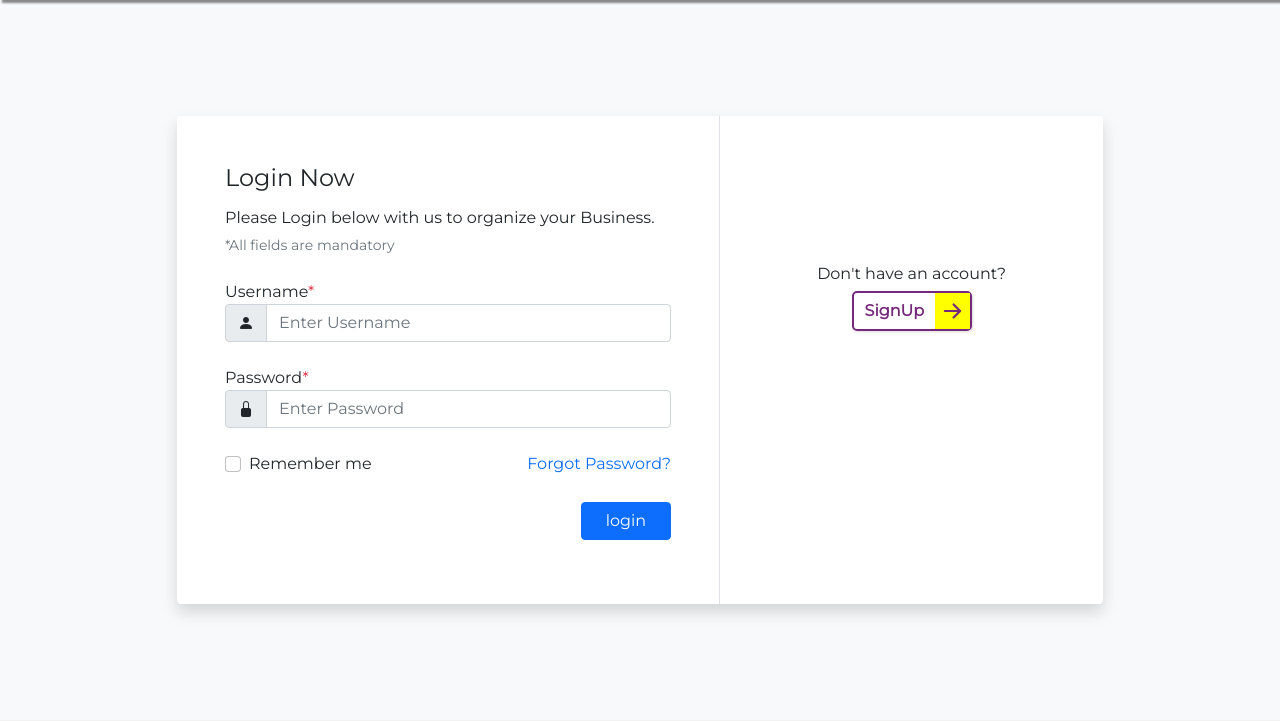
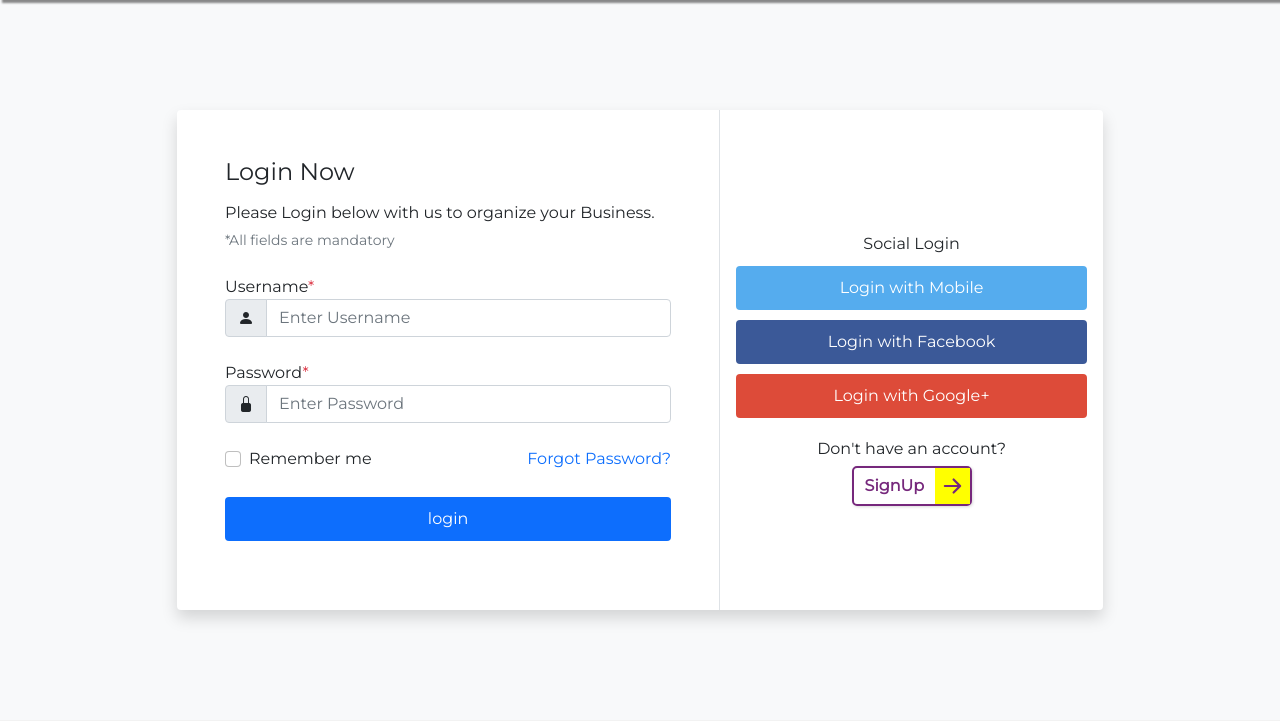
Before and after one commit to falgunidable/bizgrowth-project, a PHP site: page /bizgrowth/login in a window 1280 px wide. Shown: the part 80-801 px from the top of the page. Run offline with PHP 8.4, Linux system fonts and the light colour scheme; some libraries are stand-ins or nearby versions.

Commit message:
added social login

```diff
--- /dev/null
+++ b/composer.json
@@ -0,0 +1,5 @@
+{
+    "require": {
+        "google/apiclient": "^2.0"
+    }
+}
--- a/gst_checklist.php
+++ b/gst_checklist.php
@@ -56,7 +56,7 @@ include('Navbar/nav.php');
         <div style="background-color:lightblue;">
             <h1 style="font-size:50px;" class="p-5 fst-italic"><b>GST<br/> REGISTRATION<br/> Checklist</b></h1>
         </div><br/>
-        <div style="border:5px solid black"><iframe src="./assets/gst_checklist.pdf#toolbar=0" width="100%" height="760px"></iframe></div>
+        <div style="border:5px solid black"><iframe src="./assets/gst_checklist.pdf#toolbar=0" width="100%" height="785px"></iframe></div>
         <br/>
         <div class="bg-white p-4">
            <div class="row">
--- a/login.php
+++ b/login.php
@@ -63,6 +63,45 @@ include('Navbar/nav.php');
 	background-color:purple;
 	transform: translateX(75px);
 }
+
+/* style inputs and link buttons */
+.btn {
+  width: 100%;
+  padding: 12px;
+  border: none;
+  border-radius: 4px;
+  margin: 5px 0;
+  display: inline-block;
+  line-height: 20px;
+  text-decoration: none;
+}
+
+/* add appropriate colors to fb, twitter and google buttons */
+.fb {
+  background-color: #3B5998;
+  color: white;
+}
+
+.twitter {
+  background-color: #55ACEE;
+  color: white;
+}
+
+.google {
+  background-color: #dd4b39;
+  color: white;
+}
+
+/* Responsive layout - when the screen is less than 650px wide, make the two columns stack on top of each other instead of next to each other */
+@media screen and (max-width: 650px) {
+    #right-div{
+        border-left:0px;
+        border-top:2px solid black;
+    }
+    #login-social{
+        margin-top:0px
+    }
+}
 </style>
 <div class="login-page bg-light" style="display:flex;align-items: center;">
     <div class="container">
@@ -109,14 +148,26 @@ include('Navbar/nav.php');
                                         <a href="#" class="float-end text-primary">Forgot Password?</a>
                                     </div>
                                     <div class="col-12" style="margin-top:0px">
-                                        <button type="submit" class="btn btn-primary px-4 float-end mt-4">login</button>
+                                        <a type="submit" href="testlogin" class="btn btn-primary px-4 float-end mt-4">login</a>
                                     </div>
                                 </form>
                             </div>
                         </div>
-                        <div class="col-md-5 ps-0 d-none d-md-block">
-                            <div class="form-right h-100 border-start text-center pt-5" style="">
-                                <h6 style="margin-top:100px">Don't have an account?</h6>
+                        <div class="col-md-5 ps-0 ">
+                            <div id="right-div" class="form-right h-100 border-start text-center pt-5">
+                                    <div class="p-3">
+                                        <h6 id="login-social" style="margin-top:60px">Social Login</h6>
+                                        <a href="#" class="twitter btn">
+                                        <i class=""></i> Login with Mobile
+                                        </a>
+                                        <a href="#" class="fb btn">
+                                        <i class="fa fa-facebook fa-fw"></i> Login with Facebook
+                                        </a>
+                                        <a href="#" class="google btn"><i class="fa fa-google fa-fw">
+                                        </i> Login with Google+
+                                        </a>
+                                    </div>
+                                <h6 style="">Don't have an account?</h6>
                                 <div style="display: flex;
                                     justify-content: center;
                                     align-items: center;">
@@ -142,6 +193,40 @@ include('Navbar/nav.php');
             </div>
         </div>
     </div>
+    <!-- <div class="container">
+        <form action="">
+            <div class="row">
+            <h2 style="text-align:center">Login with Social Media or Manually</h2>
+            <div class="vl">
+                <span class="vl-innertext">or</span>
+            </div>
+
+            <div class="col">
+                <a href="#" class="fb btn">
+                <i class="fa fa-facebook fa-fw"></i> Login with Facebook
+                </a>
+                <a href="#" class="twitter btn">
+                <i class="fa fa-twitter fa-fw"></i> Login with Twitter
+                </a>
+                <a href="#" class="google btn"><i class="fa fa-google fa-fw">
+                </i> Login with Google+
+                </a>
+            </div>
+
+            <div class="col">
+                <div class="hide-md-lg">
+                <p>Or sign in manually:</p>
+                </div>
+
+                <input type="text" name="username" placeholder="Username" required>
+                <input type="password" name="password" placeholder="Password" required>
+                <input type="submit" value="Login">
+            </div>
+
+            </div>
+        </form>
+    </div> -->
+
 </div>
 <?php
 include('Footer/footer.php');
```
Also changed, not shown: config.php (added, +28 -0 lines), dashboard.php (added, +17 -0 lines), logout.php (added, +16 -0 lines), testlogin.php (added, +100 -0 lines), 1 other file.
